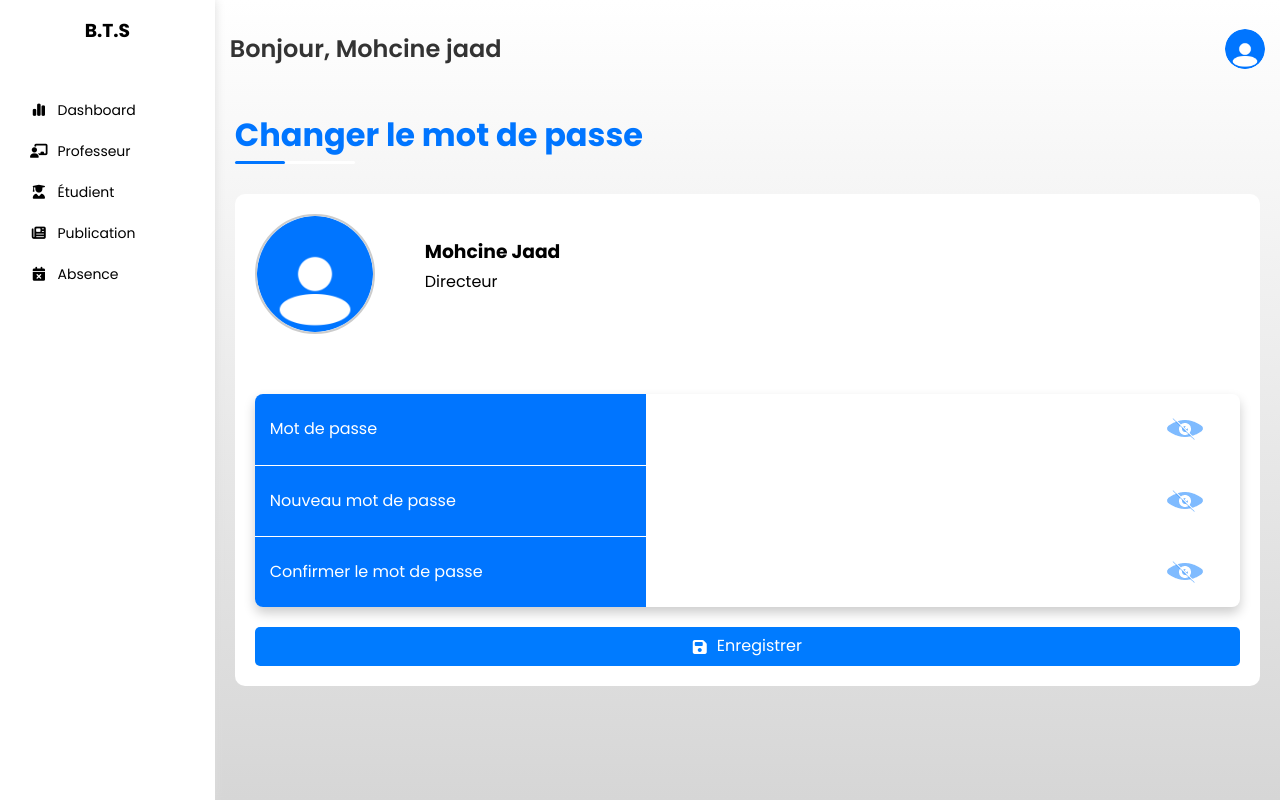
After one commit to MohcineJAAD/PFE, a PHP site: page /assets/admin/alterPass.php in a window 1280 px wide. The commit adds this page. Run offline with PHP 8.4, Linux system fonts and the light colour scheme.

Commit message:
implementation of page alterPass, profile. update dashbord.css and framework.css and header

```diff
--- /dev/null
+++ b/assets/admin/alterPass.php
@@ -0,0 +1,90 @@
+<!DOCTYPE html>
+<html lang="fr">
+
+<head>
+    <meta charset="UTF-8">
+    <meta name="viewport" content="width=device-width, initial-scale=1.0">
+    <link rel="stylesheet" href="../css/framework.css">
+    <link rel="stylesheet" href="../css/dashbord.css">
+    <link rel="stylesheet" href="../css/normalize.css" />
+    <link rel="stylesheet" href="../css/all.min.css" />
+    <link rel="preconnect" href="https://fonts.googleapis.com">
+    <link rel="preconnect" href="https://fonts.gstatic.com" crossorigin>
+    <link href="https://fonts.googleapis.com/css2?family=Poppins:ital,wght@0,100;0,200;0,300;0,400;0,500;0,600;0,700;0,800;0,900&family=Work+Sans:ital,wght@0,100;0,200;0,300;0,400;0,500;0,600;0,700;0,800;0,900&display=swap" rel="stylesheet" />
+    <title>Profil</title>
+</head>
+
+<body>
+    <div class="page d-flex">
+        <?php require 'sidebar.php'; ?>
+        <div class="content w-full">
+            <?php require 'header.php'; ?>
+            <h1 class="p-relative">Changer le mot de passe</h1>
+            <div class="profile-container m-20 bg-fff rad-10">
+                <div class="profile-header p-20">
+                    <img src="../imgs/default_avatar.png" alt="Image de Profil" class="profile-image m-0 mr-10">
+                    <div class="profile-info p-20">
+                        <h3 class="profile-name m-0">Mohcine Jaad</h3>
+                        <p class="profile-title mt-10">Directeur</p>
+                    </div>
+                </div>
+                <form action="<?php echo $_SERVER['PHP_SELF']; ?>" method="POST" enctype="multipart/form-data" class="p-20">
+                    <table class="profile-details">
+                        <tr>
+                            <th>Mot de passe</th>
+                            <td>
+                                <div class="password-container">
+                                    <input type="password" name="motPass" id="pass">
+                                    <img src="../imgs/hide.png" class="toggle-password" id="eye-pass">
+                                </div>
+                            </td>
+                        </tr>
+                        <tr>
+                            <th>Nouveau mot de passe</th>
+                            <td>
+                                <div class="password-container">
+                                    <input type="password" name="newMotPass" id="Npass">
+                                    <img src="../imgs/hide.png" class="toggle-password" id="eye-Npass">
+                                </div>
+                            </td>
+                        </tr>
+                        <tr>
+                            <th>Confirmer le mot de passe</th>
+                            <td>
+                                <div class="password-container">
+                                    <input type="password" name="cnewMotPass" id="Cpass">
+                                    <img src="../imgs/hide.png" class="toggle-password" id="eye-Cpass">
+                                </div>
+                            </td>
+                        </tr>
+                    </table>
+                    <button type="submit" class="save-button">
+                        <i class="fas fa-save"></i>Enregistrer
+                    </button>
+                </form>
+            </div>
+        </div>
+    </div>
+
+    <script>
+        const togglePassword = (inputId, eyeId) => {
+            const input = document.getElementById(inputId);
+            const eye = document.getElementById(eyeId);
+            eye.addEventListener("click", function() {
+                if (input.type === "password") {
+                    input.type = "text";
+                    this.src = "../imgs/show.png";
+                } else {
+                    input.type = "password";
+                    this.src = "../imgs/hide.png";
+                }
+            });
+        };
+
+        togglePassword('pass', 'eye-pass');
+        togglePassword('Npass', 'eye-Npass');
+        togglePassword('Cpass', 'eye-Cpass');
+    </script>
+</body>
+
+</html>
--- a/assets/css/dashbord.css
+++ b/assets/css/dashbord.css
@@ -594,3 +594,14 @@ label {
         color: #eee;
     }
 }
+.toggle-password {
+    cursor: pointer;
+    position: absolute;
+    right: 10px;
+    top: 50%;
+    transform: translateY(-50%);
+}
+.password-container {
+    position: relative;
+}
+/* End profile */
```
Also changed, not shown: assets/admin/profile.php (added, +76 -0 lines).
